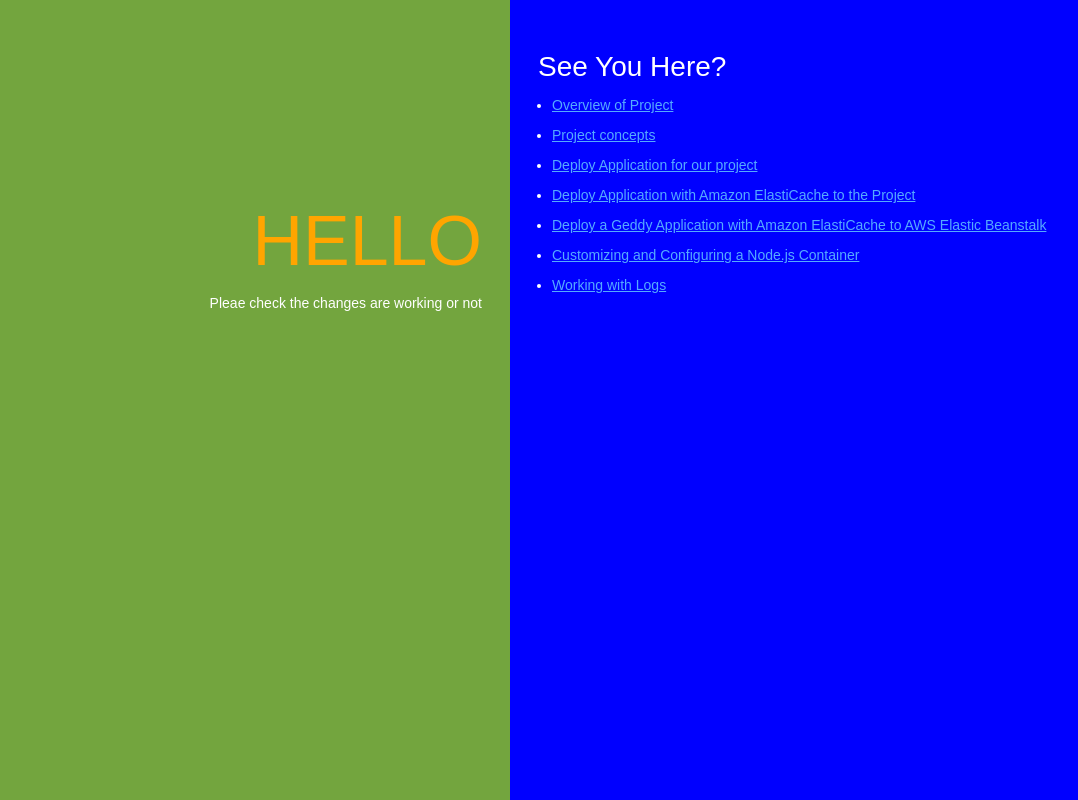
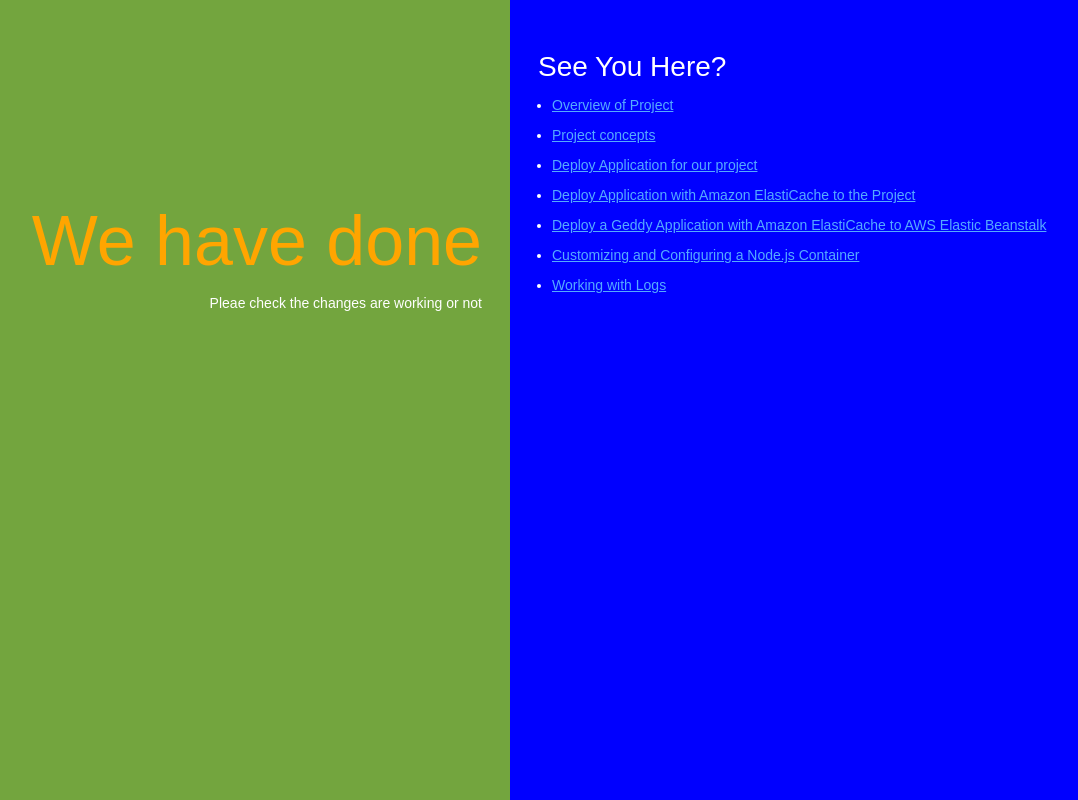
Before and after one commit to vishalgalicha/AWS_ElasticBeanstalk, a website: page index.html in a window 1280 px wide. Shown: the whole page, without its empty margins (130-1208 px from the left). Drawn offline with Linux system fonts and the light colour scheme.

Commit message:
Add files via upload
New changes

```diff
--- a/index.html
+++ b/index.html
@@ -74,7 +74,7 @@
   </head>
   <body>
     <div class="textColumn">
-      <h1>HELLO</h1>
+      <h1>We have done</h1>
       <p>Pleae check the changes are working or not</p>
     </div>
     <div class="linksColumn">
```
